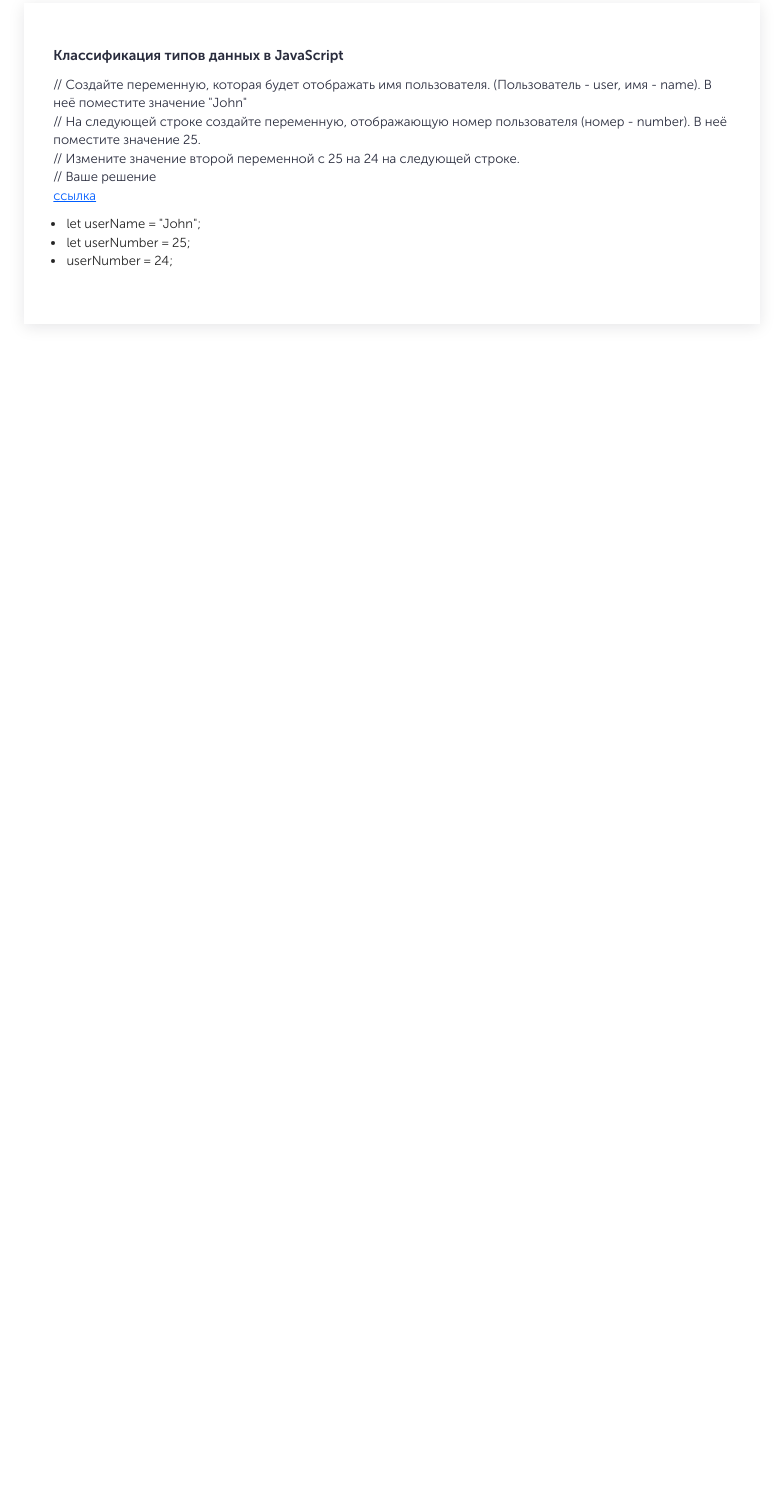
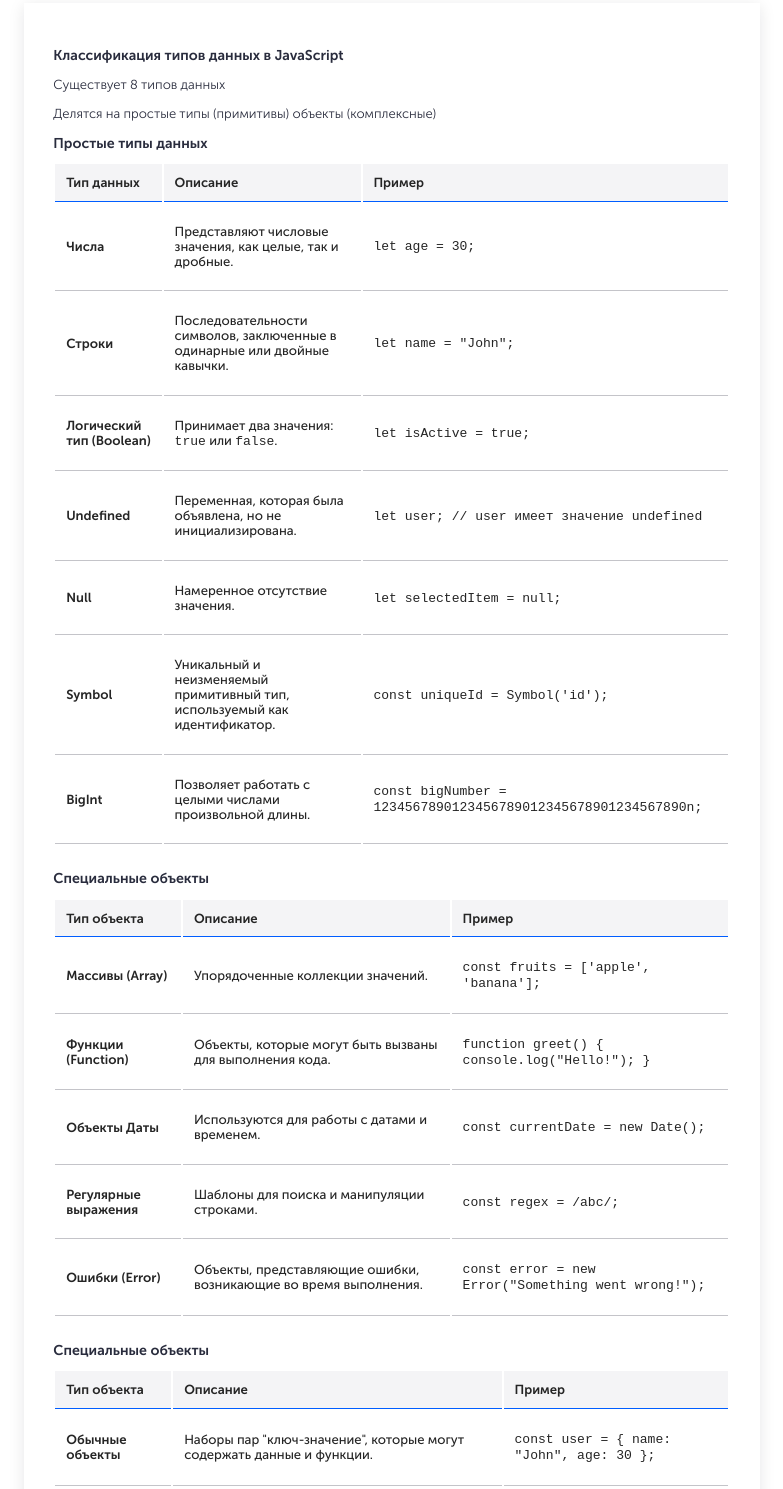
Before and after one commit to maxbasharin/rocket.dev, a website: page program/course/index.html in a window 1280 px wide. Shown: the part 2010-3499 px from the top of the page, without its empty margins (152-935 px from the left). Before the commit the page ends 2418 px from the top, so only its background shows below. Drawn offline with nearby package versions, Linux system fonts and the light colour scheme.

Commit message:
Классификация типов данных в JavaScript

```diff
--- a/program/course/assets/js/main.js
+++ b/program/course/assets/js/main.js
@@ -50,3 +50,25 @@ const _apiKey = 'sdaj28hfhfh28hwfsjfsdjk';
 let userName = "John";
 let userNumber = 25;
 userNumber = 24;
+
+let number = 4.6;
+
+console.log(4/0);
+console.log('string' * 9);
+
+const persone = "Alex";
+
+const bool = false;
+
+console.log(something);
+
+const obj = {
+    name: "John",
+    age: 25,
+    isMarried: false
+};
+
+console.log(obj.name);
+
+let arr = ['plum.png', 'orange.jpg', 6, 'apple.bmp', {}, []];
+console.log(arr[1]);
--- a/program/course/index.html
+++ b/program/course/index.html
@@ -238,15 +238,16 @@
 							<p>
 								// Создайте переменную, которая будет отображать имя пользователя. (Пользователь - user,
 								имя - name). В неё поместите значение "John"
-								<br/>
+								<br />
 								// На следующей строке создайте переменную, отображающую номер пользователя (номер -
 								number). В неё поместите значение 25.
-								<br/>
+								<br />
 								// Измените значение второй переменной с 25 на 24 на следующей строке.
-								<br/>
+								<br />
 								// Ваше решение
-								<br/>
-								<a class="link" href="https://codepen.io/ihinstone/pen/QWopyyR" target="_blank">ссылка</a>
+								<br />
+								<a class="link" href="https://codepen.io/ihinstone/pen/QWopyyR"
+									target="_blank">ссылка</a>
 							<ul>
 								<li> let userName = "John";</li>
 								<li> let userNumber = 25;</li>
@@ -272,25 +273,143 @@
 								Классификация типов данных в JavaScript
 							</h2>
 							<p>
-								// Создайте переменную, которая будет отображать имя пользователя. (Пользователь - user,
-								имя - name). В неё поместите значение "John"
+								Существует 8 типов данных
+							</p>
+							<p>Делятся на простые типы (примитивы) объекты (комплексные)</p>
+							<h2>Простые типы данных</h2>
+							<table>
+								<thead>
+									<tr>
+										<th>Тип данных</th>
+										<th>Описание</th>
+										<th>Пример</th>
+									</tr>
+								</thead>
+								<tbody>
+									<tr>
+										<td><strong>Числа</strong></td>
+										<td>Представляют числовые значения, как целые, так и дробные.</td>
+										<td><code style="max-height: 400px; overflow-y: hidden;">let age = 30;</code>
+										</td>
+									</tr>
+									<tr>
+										<td><strong>Строки</strong></td>
+										<td>Последовательности символов, заключенные в одинарные или двойные кавычки.
+										</td>
+										<td><code
+												style="max-height: 400px; overflow-y: hidden;">let name = "John";</code>
+										</td>
+									</tr>
+									<tr>
+										<td><strong>Логический тип (Boolean)</strong></td>
+										<td>Принимает два значения: <code
+												style="max-height: 400px; overflow-y: hidden;">true</code> или <code
+												style="max-height: 400px; overflow-y: hidden;">false</code>.</td>
+										<td><code
+												style="max-height: 400px; overflow-y: hidden;">let isActive = true;</code>
+										</td>
+									</tr>
+									<tr>
+										<td><strong>Undefined</strong></td>
+										<td>Переменная, которая была объявлена, но не инициализирована.</td>
+										<td><code
+												style="max-height: 400px; overflow-y: hidden;">let user; // user имеет значение undefined</code>
+										</td>
+									</tr>
+									<tr>
+										<td><strong>Null</strong></td>
+										<td>Намеренное отсутствие значения.</td>
+										<td><code
+												style="max-height: 400px; overflow-y: hidden;">let selectedItem = null;</code>
+										</td>
+									</tr>
+									<tr>
+										<td><strong>Symbol</strong></td>
+										<td>Уникальный и неизменяемый примитивный тип, используемый как идентификатор.
+										</td>
+										<td><code
+												style="max-height: 400px; overflow-y: hidden;">const uniqueId = Symbol('id');</code>
+										</td>
+									</tr>
+									<tr>
+										<td><strong>BigInt</strong></td>
+										<td>Позволяет работать с целыми числами произвольной длины.</td>
+										<td><code
+												style="max-height: 400px; overflow-y: hidden;">const bigNumber = 1234567890123456789012345678901234567890n;</code>
+										</td>
+									</tr>
+								</tbody>
+							</table>
 							<br/>
-								// На следующей строке создайте переменную, отображающую номер пользователя (номер -
-								number). В неё поместите значение 25.
 							<br/>
-								// Измените значение второй переменной с 25 на 24 на следующей строке.
+							<h2>Специальные объекты</h2>
+							<table>
+								<thead>
+									<tr>
+										<th>Тип объекта</th>
+										<th>Описание</th>
+										<th>Пример</th>
+									</tr>
+								</thead>
+								<tbody>
+									<tr>
+										<td><strong>Массивы (Array)</strong></td>
+										<td>Упорядоченные коллекции значений.</td>
+										<td><code
+												style="max-height: 400px; overflow-y: hidden;">const fruits = ['apple', 'banana'];</code>
+										</td>
+									</tr>
+									<tr>
+										<td><strong>Функции (Function)</strong></td>
+										<td>Объекты, которые могут быть вызваны для выполнения кода.</td>
+										<td><code
+												style="max-height: 400px; overflow-y: hidden;">function greet() { console.log("Hello!"); }</code>
+										</td>
+									</tr>
+									<tr>
+										<td><strong>Объекты Даты</strong></td>
+										<td>Используются для работы с датами и временем.</td>
+										<td><code
+												style="max-height: 400px; overflow-y: hidden;">const currentDate = new Date();</code>
+										</td>
+									</tr>
+									<tr>
+										<td><strong>Регулярные выражения</strong></td>
+										<td>Шаблоны для поиска и манипуляции строками.</td>
+										<td><code
+												style="max-height: 400px; overflow-y: hidden;">const regex = /abc/;</code>
+										</td>
+									</tr>
+									<tr>
+										<td><strong>Ошибки (Error)</strong></td>
+										<td>Объекты, представляющие ошибки, возникающие во время выполнения.</td>
+										<td><code
+												style="max-height: 400px; overflow-y: hidden;">const error = new Error("Something went wrong!");</code>
+										</td>
+									</tr>
+								</tbody>
+							</table>
 							<br/>
-								// Ваше решение
 							<br/>
-								<a class="link" href="https://codepen.io/ihinstone/pen/QWopyyR" target="_blank">ссылка</a>
-								<ul>
-									<li> let userName = "John";</li>
-									<li> let userNumber = 25;</li>
-									<li> userNumber = 24;</li>
-								</ul>
-							</p>
-
-
+							<h2>Специальные объекты</h2>
+							<table>
+								<thead>
+									<tr>
+										<th>Тип объекта</th>
+										<th>Описание</th>
+										<th>Пример</th>
+									</tr>
+								</thead>
+								<tbody>
+									<tr>
+										<td><strong>Обычные объекты</strong></td>
+										<td>Наборы пар "ключ-значение", которые могут содержать данные и функции.</td>
+										<td><code
+												style="max-height: 400px; overflow-y: hidden;">const user = { name: "John", age: 30 };</code>
+										</td>
+									</tr>
+								</tbody>
+							</table>
 						</div>
 					</section>
 				</div>
```
Lines whose indentation alone changed are shown as unchanged.
